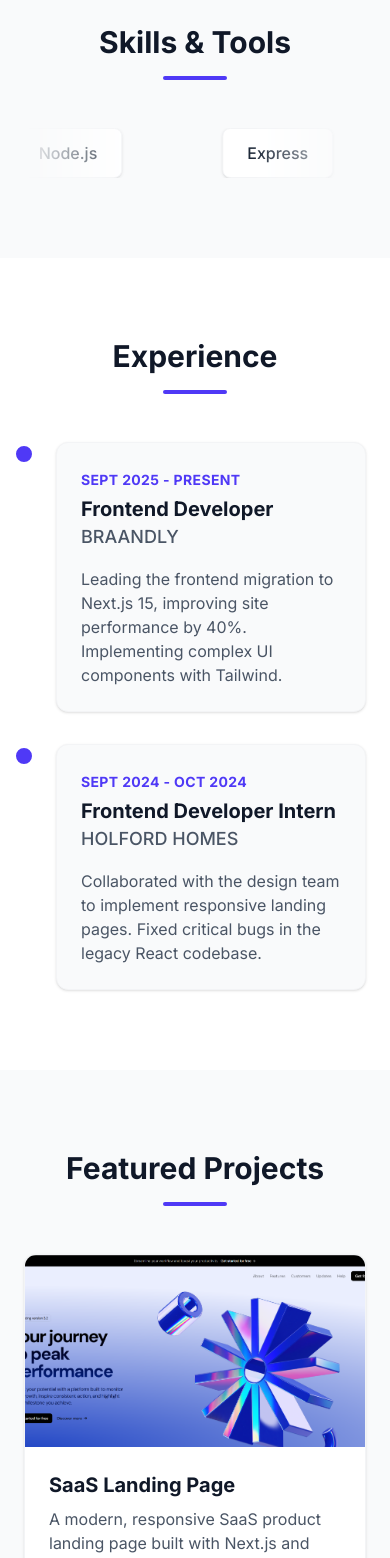
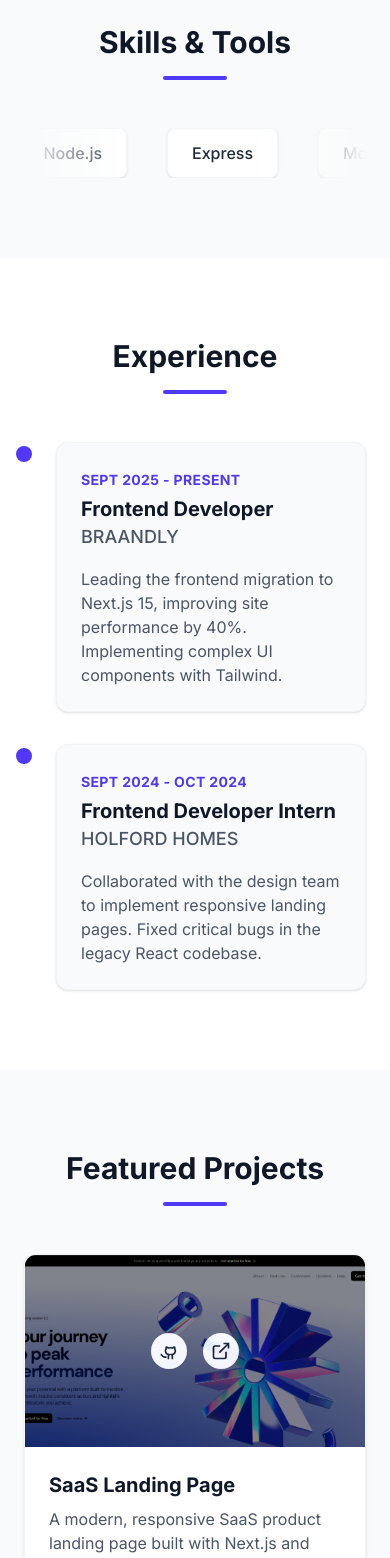
Before and after one commit to Darasimi010/portfolio, a Next.js app: page / in a window 390 px wide. Shown: the part 1560-3118 px from the top of the page. Built offline with nearby package versions, Linux system fonts and the light colour scheme.

Commit message:
refactor: clean up comments and improve layout in Hero, Projects, and Skills sections

```diff
--- a/components/sections/Hero.tsx
+++ b/components/sections/Hero.tsx
@@ -6,7 +6,6 @@ export default function Hero() {
       id="home"
       className="relative pt-32 pb-20 md:pt-48 md:pb-32 bg-linear-to-br from-gray-50 to-indigo-50 dark:from-gray-900 dark:to-gray-800 overflow-hidden"
     >
-      {/* Background decoration */}
       <div className="absolute top-0 right-0 -mt-20 -mr-20 w-96 h-96 bg-indigo-100 dark:bg-indigo-900/30 rounded-full blur-3xl opacity-50 animate-pulse" />
       <div className="absolute bottom-0 left-0 -mb-20 -ml-20 w-72 h-72 bg-blue-100 dark:bg-blue-900/30 rounded-full blur-3xl opacity-50" />
 
--- a/components/sections/Projects.tsx
+++ b/components/sections/Projects.tsx
@@ -53,7 +53,7 @@ export default function Projects() {
         {projects.map((proj, idx) => (
           <div
             key={idx}
-            className="group bg-white dark:bg-gray-900 rounded-xl overflow-hidden border border-gray-100 dark:border-gray-700 shadow-sm hover:shadow-2xl hover:shadow-indigo-500/90 transition-all duration-300 flex flex-col"
+            className="group bg-white dark:bg-gray-900 rounded-xl overflow-hidden border border-gray-100 dark:border-gray-700 shadow-sm hover:shadow-xl hover:shadow-indigo-500/70 transition-all duration-300 flex flex-col"
           >
             <div className="relative overflow-hidden h-48">
               <img
@@ -61,7 +61,7 @@ export default function Projects() {
                 alt={proj.title}
                 className="w-full h-full object-cover transform group-hover:scale-110 transition-transform duration-500"
               />
-              <div className="absolute inset-0 bg-black/50 opacity-0 group-hover:opacity-100 transition-opacity flex items-center justify-center space-x-4">
+              <div className="absolute inset-0 bg-black/50 opacity-90 md:opacity-0 md:group-hover:opacity-100 transition-opacity flex items-center justify-center space-x-4">
                 <a
                   href={proj.githubLink}
                   target="_blank"
--- a/components/sections/Skills.tsx
+++ b/components/sections/Skills.tsx
@@ -1,7 +1,7 @@
 import { Section, SectionTitle } from "@/components/ui/sections";
 import { motion } from "motion/react";
 
-export default function Skills () {
+export default function Skills() {
   const skills = [
     "Next.js", "React.js", "TypeScript", "Tailwind CSS", "Node.js", "Express", "MongoDB", "PostgreSQL", "Framer Motion", "Git/GitHub", "Figma", "Vercel"
   ];
@@ -13,7 +13,7 @@ export default function Skills () {
         <div className="w-full overflow-hidden">
           <div className="flex [mask-image:linear-gradient(to_right,transparent,white,white,transparent)]">
             <motion.div
-            className="flex gap-25 flex-none pr-25"
+              className="flex gap-10 pr-10 md:gap-20 flex-none md:pr-20"
               animate={{
                 translateX: "-50%",
               }}
```
Lines whose indentation alone changed are shown as unchanged.
